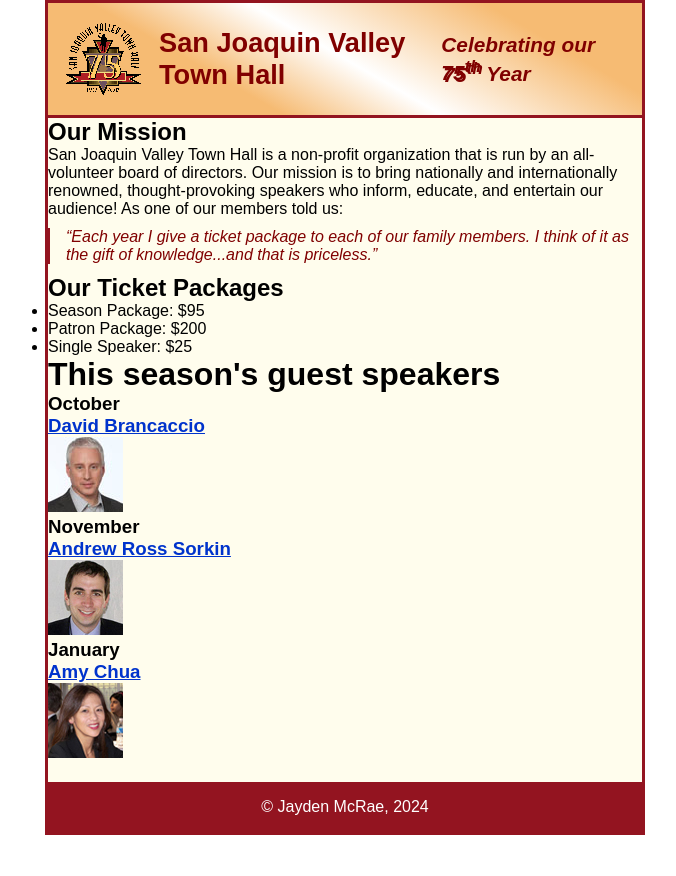
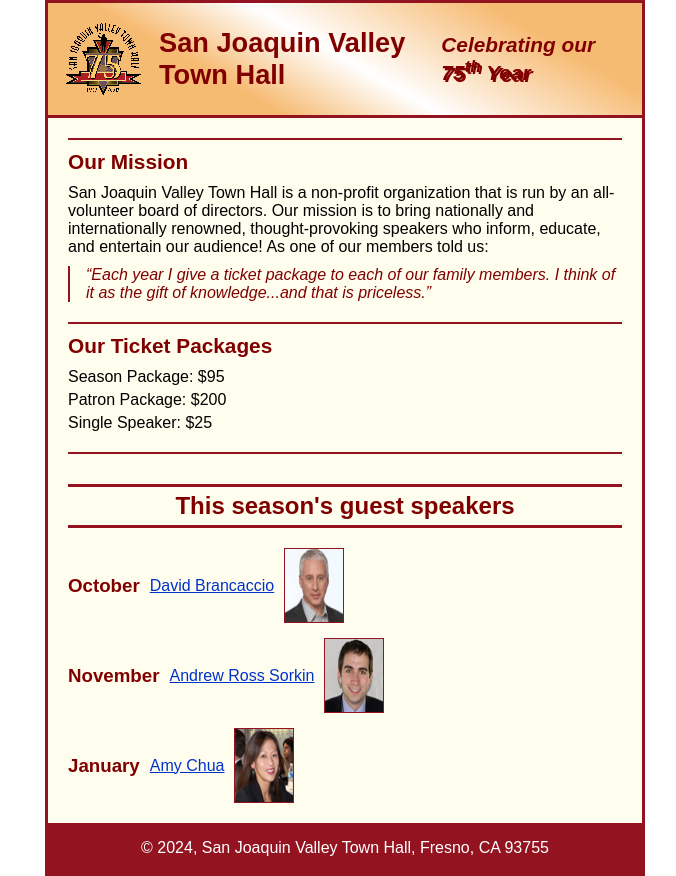
Before and after one commit to jam374/A07, a plain HTML site: page index.html in a window 1280 px wide. Shown: the whole page, without its empty margins (295-971 px from the left). Before the commit the page ends 835 px from the top, so only its background shows below. Drawn offline with Linux system fonts and the light colour scheme.

Commit message:
Update index.html

```diff
--- a/index.html
+++ b/index.html
@@ -12,35 +12,50 @@
     <header>
         <img src="images/town_hall_logo.gif" alt="Town Hall logo" height="80">
         <h2>San Joaquin Valley Town Hall</h2>
-        <h3>Celebrating our <span class="shadow">75<sup>th</sup></span> Year</h3>
+        <h3>Celebrating our <span class="shadow">75<sup>th</sup> Year</span></h3>
     </header>
 
     <main>
+        <section class="mission">
             <h2>Our Mission</h2>
             <p>San Joaquin Valley Town Hall is a non-profit organization that is run by an all-volunteer board of directors. Our mission is to bring nationally and internationally renowned, thought-provoking speakers who inform, educate, and entertain our audience! As one of our members told us:</p>
             <blockquote>&ldquo;Each year I give a ticket package to each of our family members. I think of it as the gift of knowledge...and that is priceless.&rdquo;</blockquote>
+        </section>
 
+        <section class="ticket-packages">
             <h2>Our Ticket Packages</h2>
             <ul>
                 <li>Season Package: $95</li>
                 <li>Patron Package: $200</li>
                 <li>Single Speaker: $25</li>
             </ul>
+        </section>
 
+        <section class="guest-speakers">
             <h1>This season's guest speakers</h1>
 
-        <h3>October<br><a href="speakers/brancaccio.html">David Brancaccio</a></h3>
+            <div class="speaker">
+                <h3>October</h3>
+                <a href="speakers/brancaccio.html">David Brancaccio</a>
                 <img src="images/brancaccio75.jpg" alt="David Brancaccio photo">
+            </div>
 
-        <h3>November<br><a href="speakers/sorkin.html">Andrew Ross Sorkin</a></h3>
+            <div class="speaker">
+                <h3>November</h3>
+                <a href="speakers/sorkin.html">Andrew Ross Sorkin</a>
                 <img src="images/sorkin75.jpg" alt="Andrew Ross Sorkin photo">
+            </div>
 
-        <h3>January<br><a href="speakers/chua.html">Amy Chua</a></h3>
+            <div class="speaker">
+                <h3>January</h3>
+                <a href="speakers/chua.html">Amy Chua</a>
                 <img src="images/chua75.jpg" alt="Amy Chua photo">
+            </div>
+        </section>
     </main>
 
     <footer>
-        <p>&copy; Jayden McRae, 2024</p>
+        <p>&copy; 2024, San Joaquin Valley Town Hall, Fresno, CA 93755</p>
     </footer>
 </body>
 
```
Lines whose indentation alone changed are shown as unchanged.
